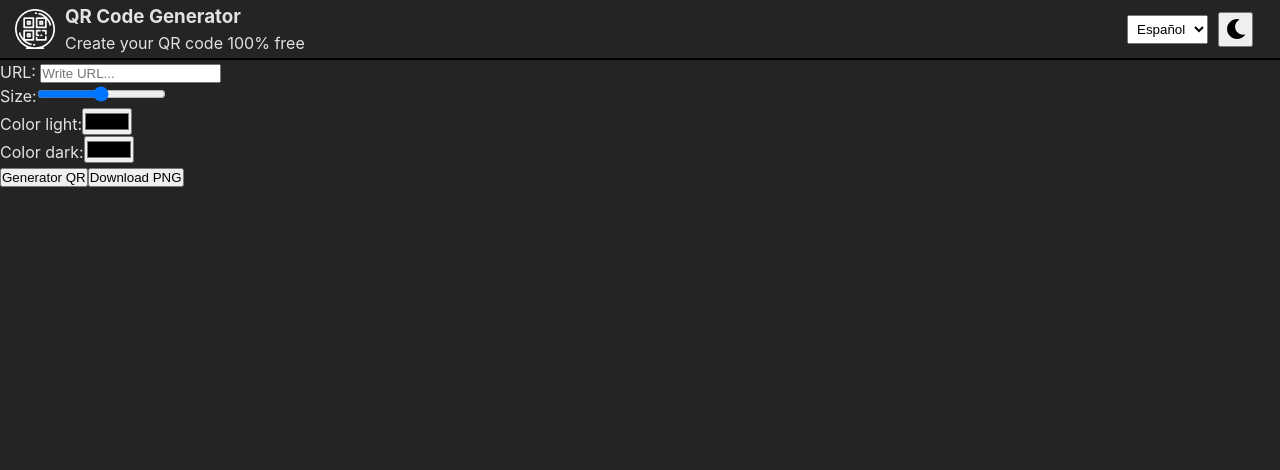
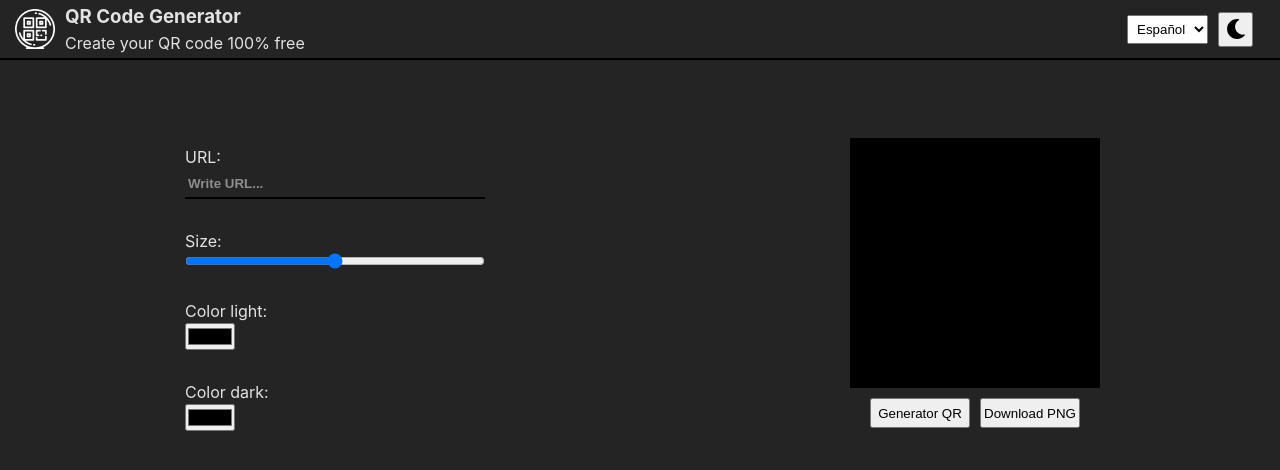
Before and after one commit to RodrigoLV9/QR-Generator, a React (Vite) app: page / in a window 1280 px wide. Shown: the top 470 px of the page. Built offline with nearby package versions, Linux system fonts and the light colour scheme.

Commit message:
style(QRGenerator): Add basic style to QRGenerator component

```diff
--- a/src/components/GeneratorQR/Config.tsx
+++ b/src/components/GeneratorQR/Config.tsx
@@ -3,7 +3,7 @@ import React from 'react'
 const Config:React.FC = () => {
   return (
     <section className='config'>
-      <div className="container-inpu">
+      <div className="container-input">
         <label htmlFor="">URL: </label>
         <input type="text" placeholder='Write URL...'/>
       </div>
--- a/src/components/GeneratorQR/ContainerQR.tsx
+++ b/src/components/GeneratorQR/ContainerQR.tsx
@@ -2,7 +2,7 @@ import React from 'react'
 
 const ContainerQR:React.FC = () => {
   return (
-    <section>
+    <section className='containerQR'>
       <div className="qr"></div>
       <div className="buttons">
         <button>Generator QR</button>
--- a/src/styles/QRGenerator.css
+++ b/src/styles/QRGenerator.css
@@ -0,0 +1,50 @@
+.qrGenerator{
+    display: flex;
+    align-items: center;
+    justify-content: space-around;
+    padding:30px 0;
+    margin:30px auto;
+}
+
+/* COMPONENT: ContainerQR */
+.containerQR{
+
+}
+.qr{
+    width:250px;
+    height: 250px;
+    background-color: black;
+}
+.buttons{
+    display: flex;
+    align-items: center;
+    justify-content: space-evenly;
+    padding:10px
+}
+.buttons button{
+    width:100px;
+    height: 30px;
+}
+
+/* COMPONENT: Config */
+
+.container-input{
+    display:flex;
+    flex-direction: column;
+    padding: 5px;
+    margin:20px auto;
+}
+.container-input input[type='text']{
+    width:300px;
+    height: 30px;
+    padding:3px;
+    border:none;
+    outline: none;
+    background-color: transparent;
+    color:rgb(255, 255, 255);
+    border-bottom: 2px solid rgb(0, 0, 0);
+}
+.container-input input[type='text']::placeholder{
+    color:rgb(143, 142, 142);
+    font-weight: bold;
+}
```
